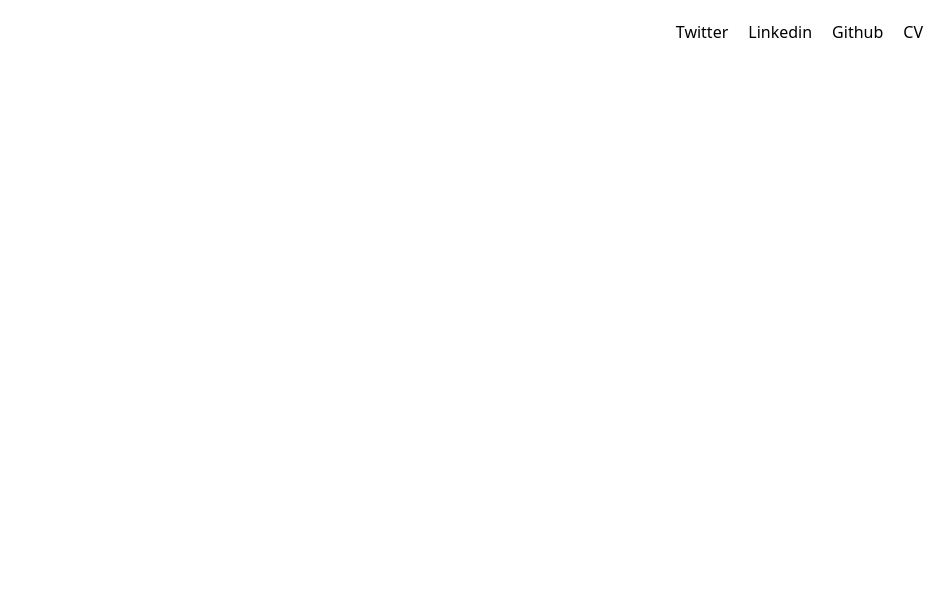
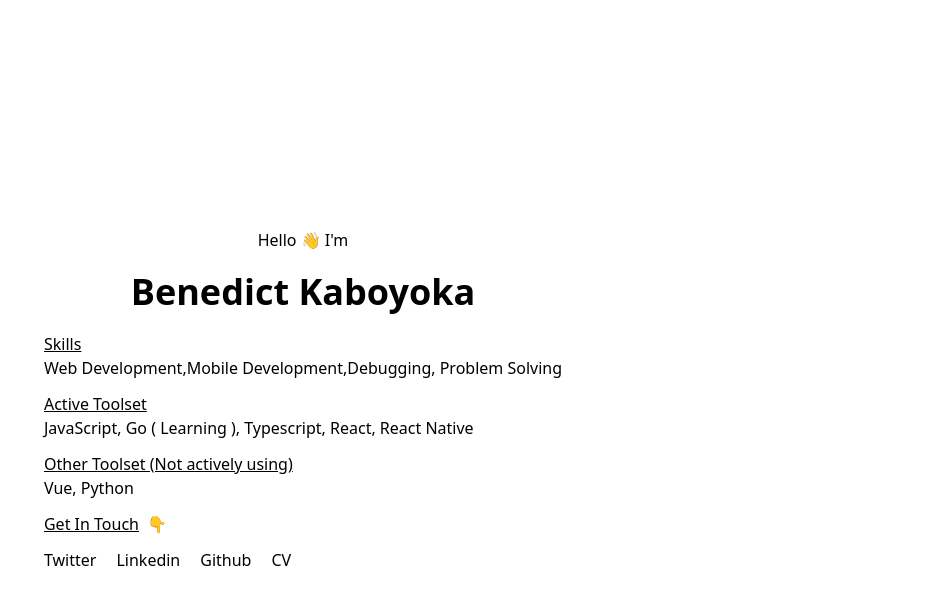
Before and after one commit to Benkabo/kaboweb, a React (Vite) app: page / in a window 1280 px wide. Shown: the top 604 px of the page, without its empty margins (337-1280 px from the left). Built offline with nearby package versions, Linux system fonts and the light colour scheme.

Commit message:
New changes

```diff
--- a/package.json
+++ b/package.json
@@ -10,6 +10,8 @@
     "preview": "vite preview"
   },
   "dependencies": {
+    "@tsparticles/react": "^3.0.0",
+    "@tsparticles/slim": "^3.4.0",
     "react": "^18.2.0",
     "react-dom": "^18.2.0"
   },
--- a/src/App.tsx
+++ b/src/App.tsx
@@ -3,10 +3,32 @@ import Navbar from "./components/Navbar";
 
 function App() {
   return (
-    <>
-      <Navbar />
-      <div></div>
-    </>
+    <div>
+      <div className=" h-screen flex items-center justify-center">
+        <div className="">
+          <div className="text-center mb-5">Hello &#x1F44B; I'm</div>
+          <div className="text-center text-4xl font-bold mb-5">
+            Benedict Kaboyoka
+          </div>
+          <div>
+            <div className="underline">Skills</div>
+            <p className="mb-3">
+              Web Development,Mobile Development,Debugging, Problem Solving
+            </p>
+            <div className="underline">Active Toolset</div>{" "}
+            <p className="mb-3">
+              JavaScript, Go ( Learning ), Typescript, React, React Native
+            </p>
+            <div className="underline">Other Toolset (Not actively using)</div>{" "}
+            <p className="mb-3">Vue, Python</p>
+            <div>
+              <span className="underline mr-2">Get In Touch</span>👇
+            </div>
+          </div>
+          <Navbar />
+        </div>
+      </div>
+    </div>
   );
 }
 
--- a/src/components/Navbar.tsx
+++ b/src/components/Navbar.tsx
@@ -1,15 +1,14 @@
 function Navbar() {
   return (
-    <>
-      <div className="m-5">
-        <div className="flex gap-5 float-end">
+    <div className="mt-3">
+      <div className="flex gap-5">
         <div className="hover:cursor-pointer duration-150 hover:scale-105 hover:border-b-2 border-black ease-in-out">
           <a href="https://twitter.com/kabo_ben" target="_blank">
             Twitter
           </a>
         </div>
         <div className="hover:cursor-pointer duration-150 hover:scale-105 hover:border-b-2 border-black ease-in-out">
-            <a href="www.linkedin.com/in/benedictkaboyoka" target="_blank">
+          <a href="https://linkedin.com/in/benedictkaboyoka" target="_blank">
             Linkedin
           </a>
         </div>
@@ -28,7 +27,6 @@ function Navbar() {
         </div>
       </div>
     </div>
-    </>
   );
 }
 
--- /dev/null
+++ b/src/components/Switch.tsx
@@ -0,0 +1,7 @@
+export default function Switch() {
+  return (
+    <div className="absolute top-5 right-5">
+      <button className="bg-blue-700 p-5 rounded-full"></button>
+    </div>
+  );
+}
--- a/tailwind.config.js
+++ b/tailwind.config.js
@@ -1,5 +1,6 @@
 /** @type {import('tailwindcss').Config} */
 export default {
+  darkMode: ["selector", '[data-mode="dark"]'],
   content: ["./index.html", "./src/**/*.{js,ts,jsx,tsx}"],
   theme: {
     extend: {},
```
Also changed, not shown: 1 other file (tests, documents, lock files or other folders). Lines whose indentation alone changed are shown as unchanged.
